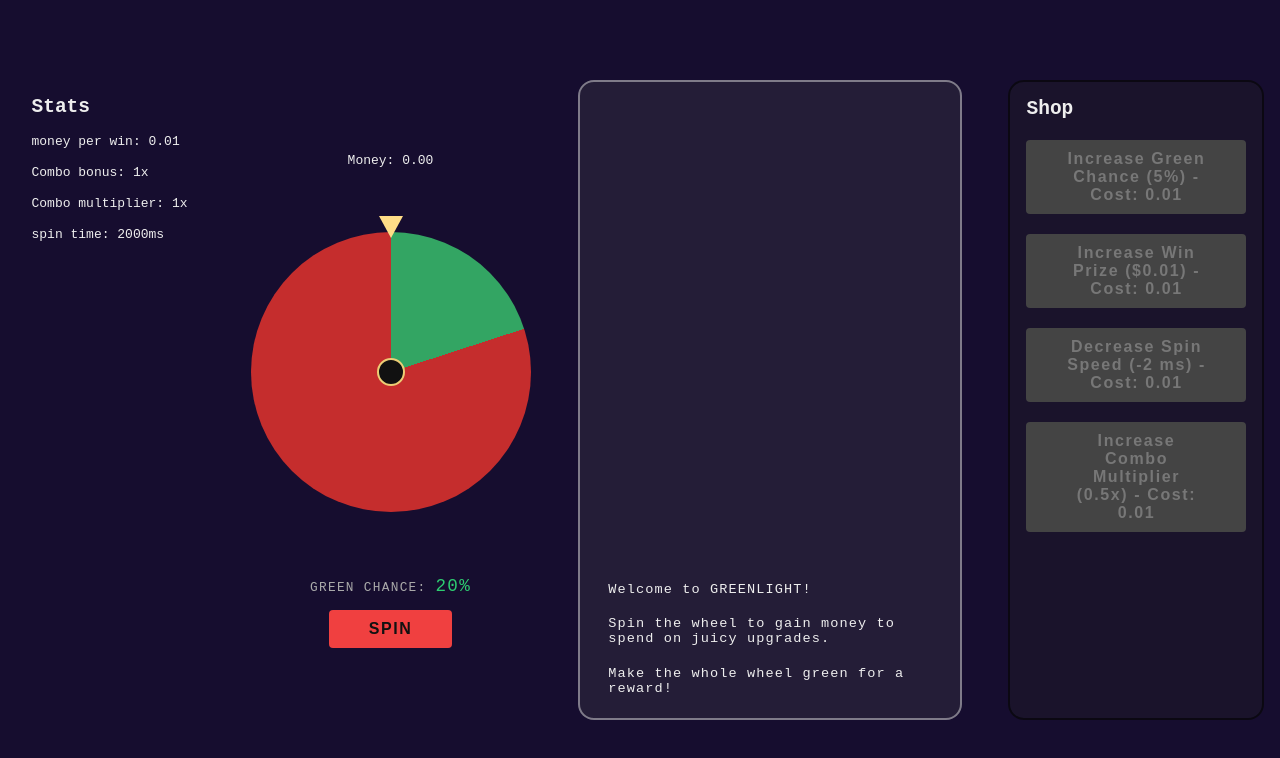
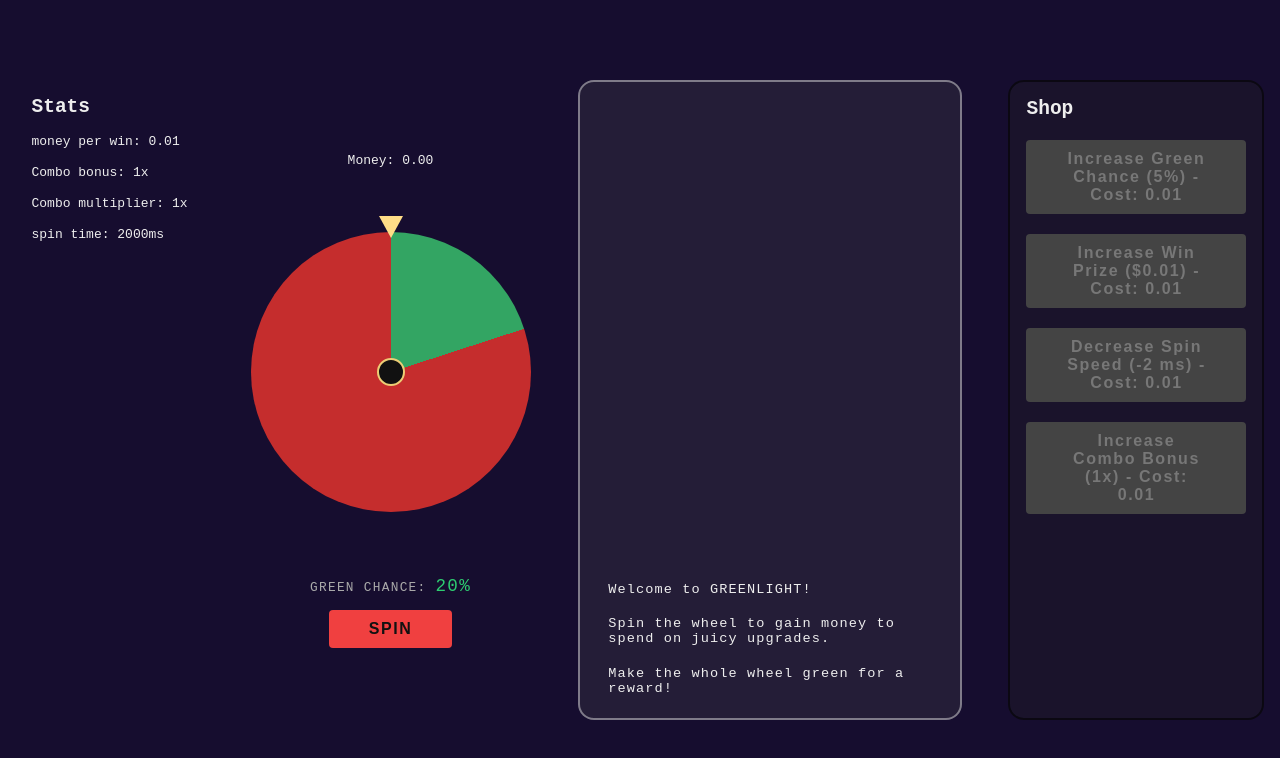
Before and after one commit to BAlmroth/greenlight, a plain HTML site: page index.html in a window 1280 px wide. Drawn offline with Linux system fonts and the light colour scheme.

Commit message:
final commit for js version, moving on to react rework

```diff
--- a/index.html
+++ b/index.html
@@ -45,7 +45,7 @@
             Decrease Spin Speed (-2 ms) - <span id="speedCost"></span>
           </button>
           <button data-upgrade="combo">
-            Increase Combo Multiplier (0.5x) - <span id="comboCost"></span>
+            Increase Combo Bonus (1x) - <span id="comboCost"></span>
           </button>
         </div>
       </div>
--- a/script.js
+++ b/script.js
@@ -17,6 +17,7 @@ const lossQuotes = [
   "You are not good at this",
   "I feel bad for you",
   "ha ha ha ha",
+  "This is the entire game."
 ];
 //quotes when you win
 const winQuotes = [
```
